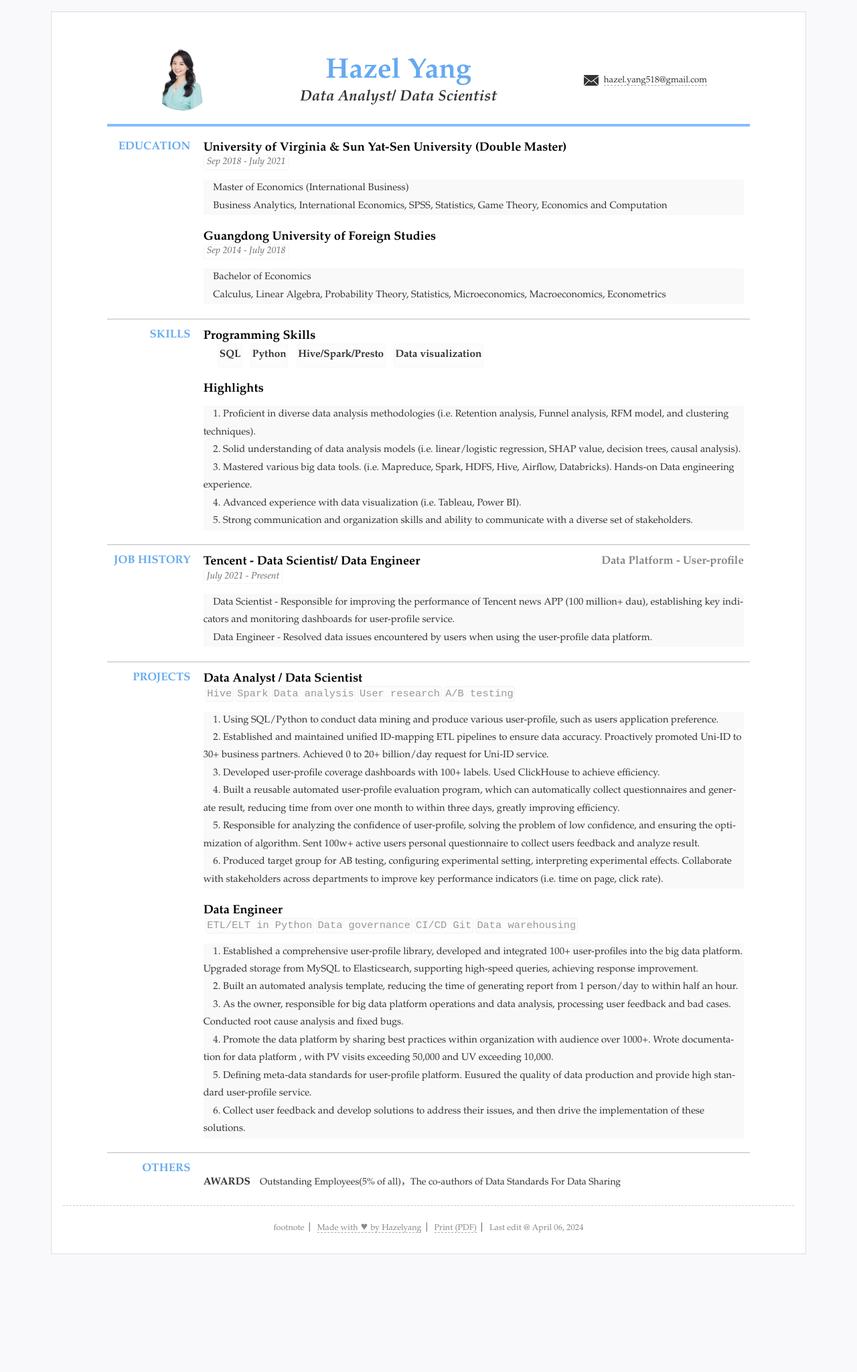
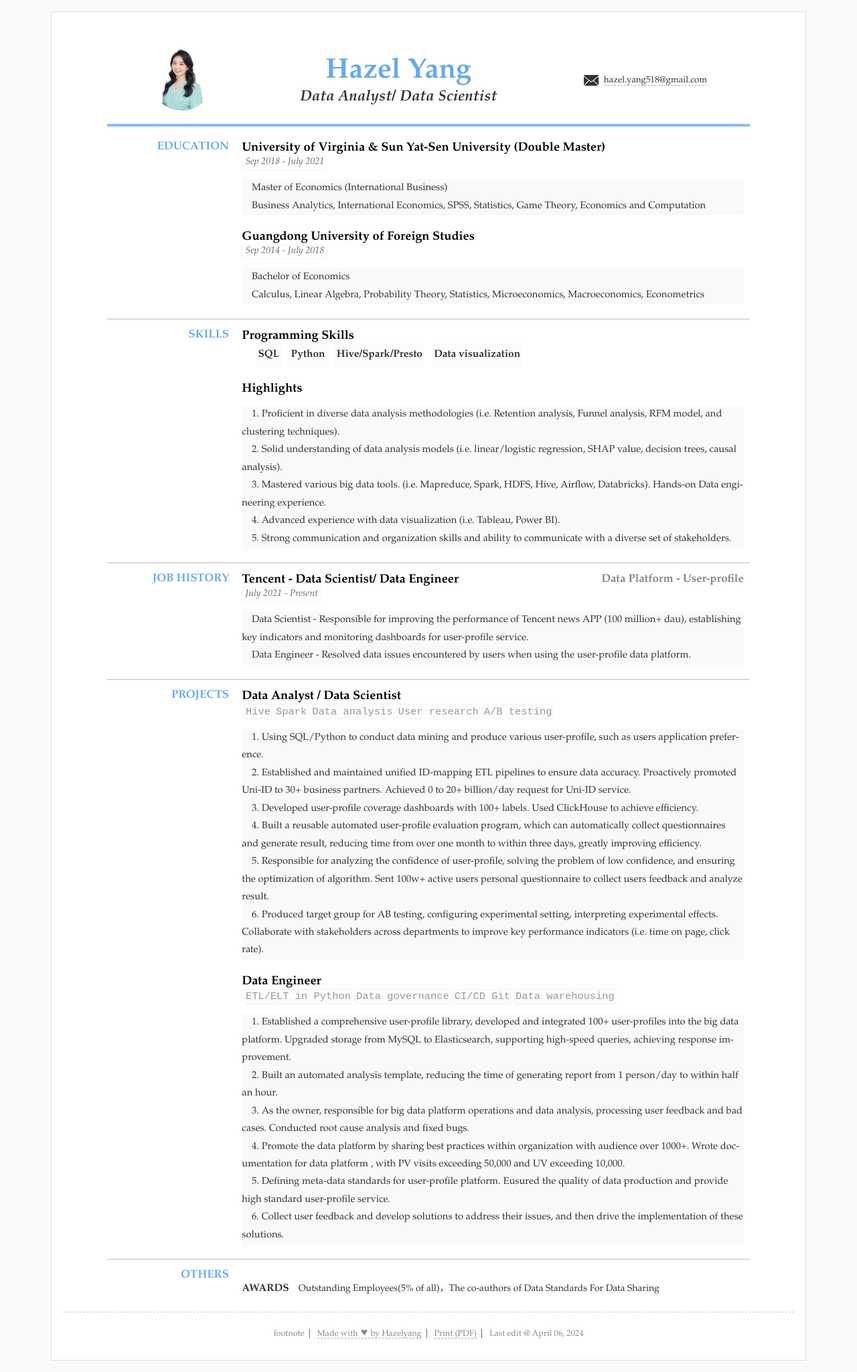
Before and after one commit to hazelyang518/eng_cv, a Jekyll site: the page built from index.html, in a window 1280 px wide. Shown: the whole page at 67% size. Built offline with Jekyll 4.4.1, drawn with Linux system fonts in a browser that asks for light colours; before the commit the page ends 1890 px from its top, so only the background shows below that.

Commit message:
Update _config.yml

```diff
--- a/_config.yml
+++ b/_config.yml
@@ -3,16 +3,16 @@ title: 简历模板
 querytime: true  #在头像,js和css等后加上时间戳防止缓存,false关闭
 manifest: '' # html5离线缓存配置文件名,默认关闭
 #打印样式设置
-subject-width: 14% #左边栏宽度
+subject-width: 20% #左边栏宽度
 print:
   # 打印样式模板,
   # 空不设置打印样式，模板变量无效
   # basic:网页基本一致，
   # flex: 侧栏密集排版，
   # block:无侧栏
-  template: 'flex'
+  template: 'basic'
   #字体大小
-  fontsize: 11px
+  fontsize: 13px
   #页面边距设置，3~5mm为佳[不建议修改]
   #page-margin: '6mm 5mm 3mm' #上，右(无同上)，下(无同上)，左（无同右）
   page-margin: '3mm 3mm 3mm' #上，右(无同上)，下(无同上)，左（无同右）
```
